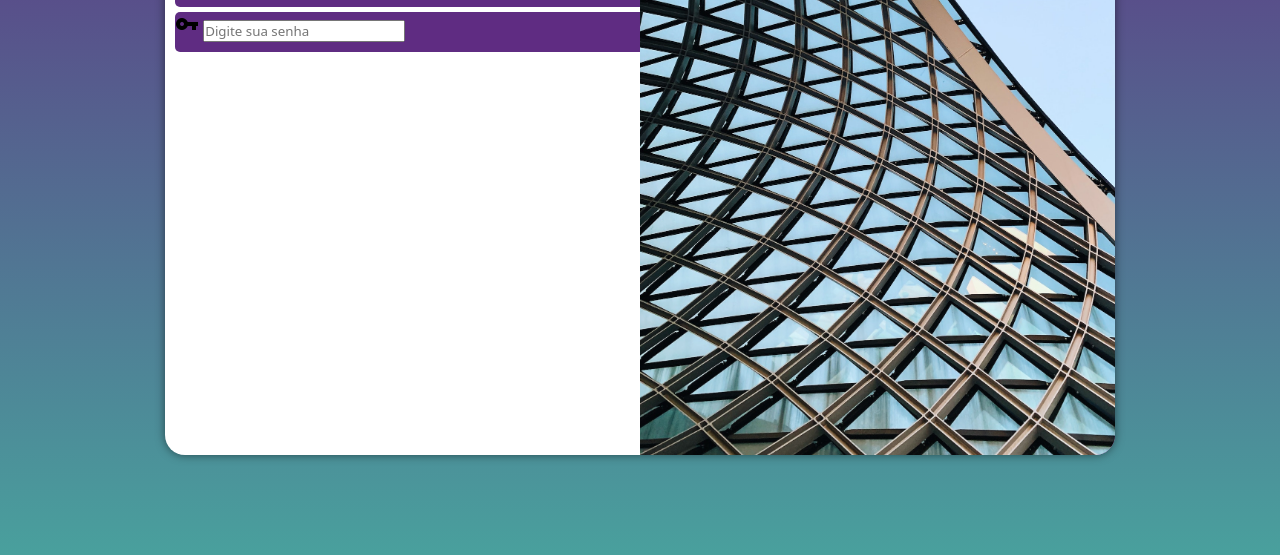
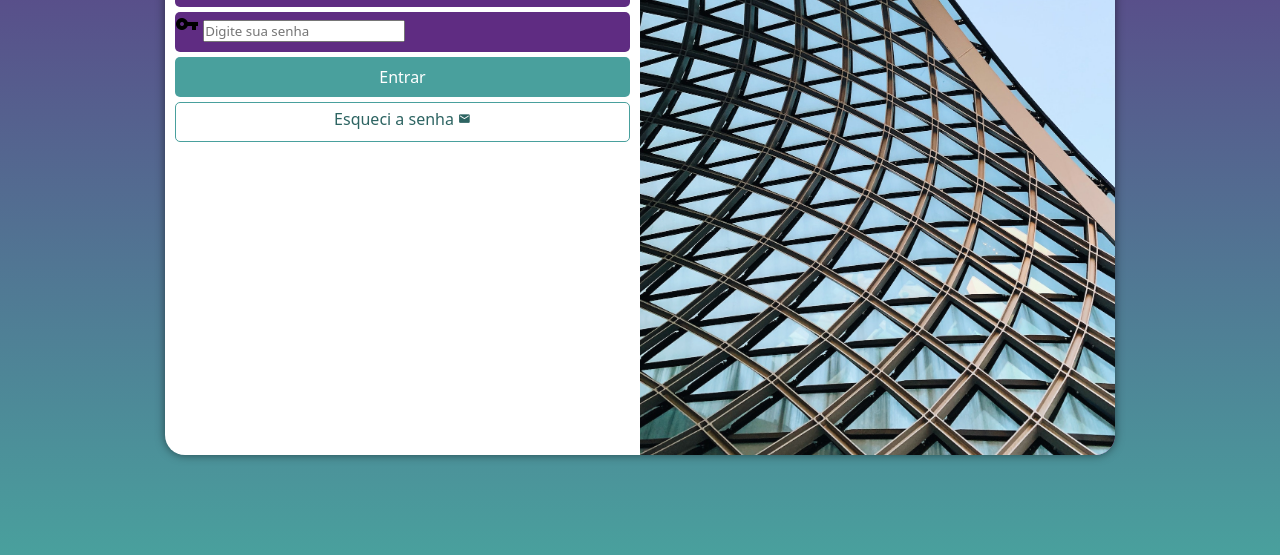
Before and after one commit to rnunesdev/projeto-login, a plain HTML site: page index.html in a window 1280 px wide. Shown: the part 245-800 px from the top of the page. Drawn offline with Linux system fonts and the light colour scheme.

Commit message:
Update media-query.css

```diff
--- a/estilos/media-query.css
+++ b/estilos/media-query.css
@@ -48,7 +48,7 @@
         height: 100%;
     }
 
-    section#login>dvi#formulario {
+    section#login>div#formulario {
         float: left;
         width: 50%;
         height: 100%;
```
